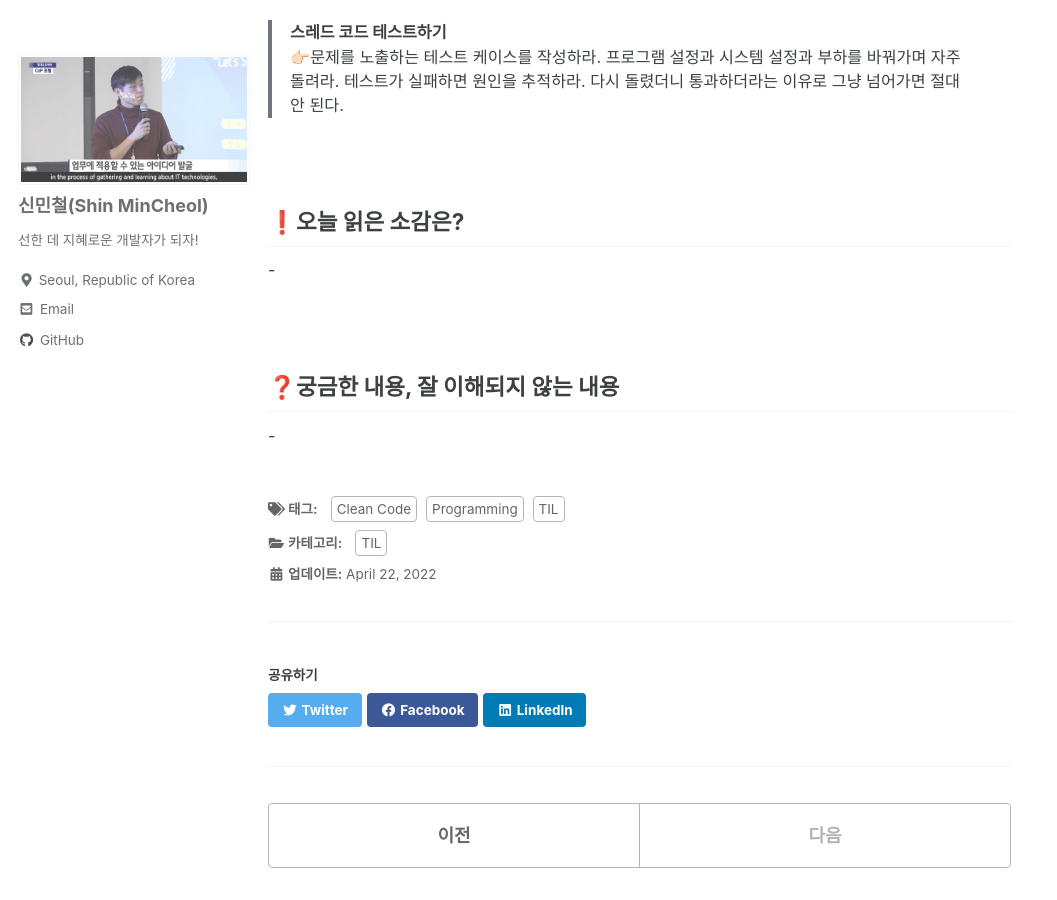
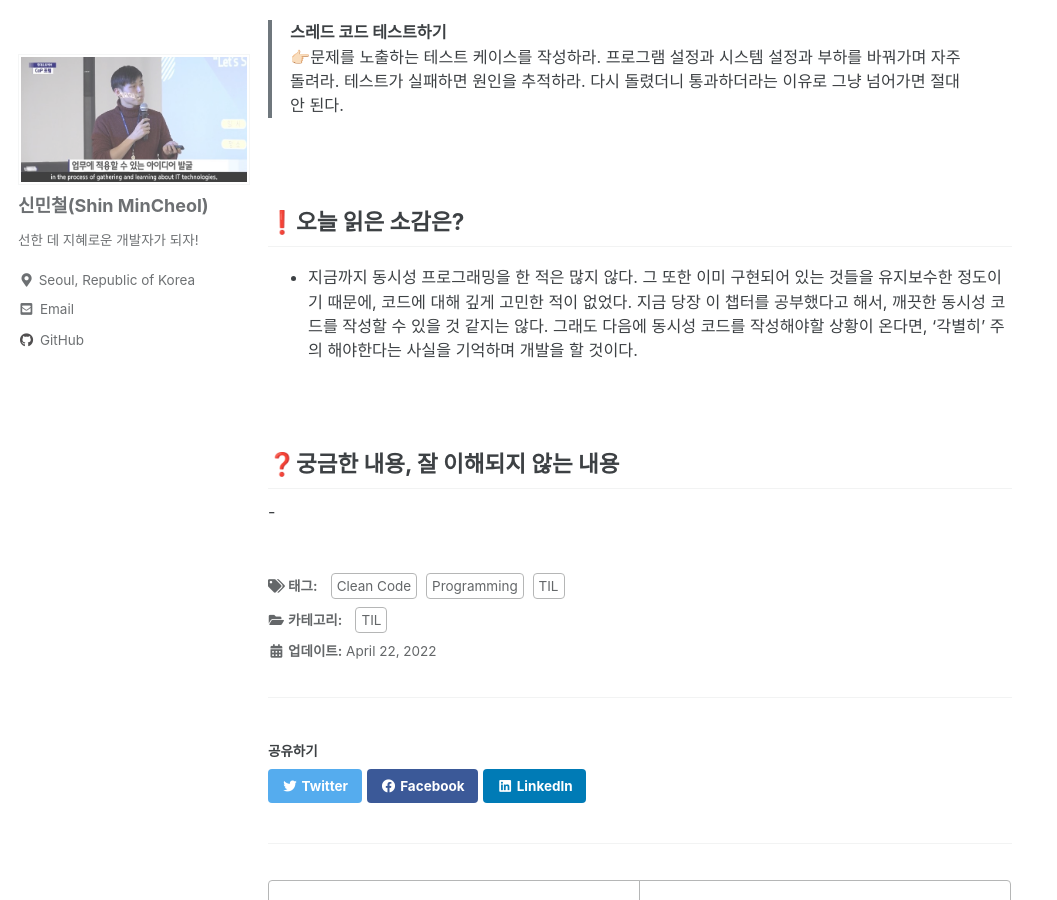
Before and after one commit to alsoj/alsoj.github.io, a Jekyll site: the page built from _posts/til/clean code/2022-04-22-[클린코드]13.동시성.md, in a window 1280 px wide and 900 px high, scrolled down 1725 px. Shown: the whole window, without its empty margins (0-1057 px from the left). Built offline with Jekyll 4.4.1, drawn with Linux system fonts in a browser that asks for light colours; cached includes are drawn as plain includes; comment, search, counter and statistics services are not loaded.

Commit message:
modify TIL clean code

```diff
--- a/_posts/til/clean code/2022-04-22-[클린코드]13.동시성.md
+++ b/_posts/til/clean code/2022-04-22-[클린코드]13.동시성.md
@@ -66,7 +66,7 @@ tags:
 
 ## ❗오늘 읽은 소감은?
 
--
+- 지금까지 동시성 프로그래밍을 한 적은 많지 않다. 그 또한 이미 구현되어 있는 것들을 유지보수한 정도이기 때문에, 코드에 대해 깊게 고민한 적이 없었다. 지금 당장 이 챕터를 공부했다고 해서, 깨끗한 동시성 코드를 작성할 수 있을 것 같지는 않다. 그래도 다음에 동시성 코드를 작성해야할 상황이 온다면, '각별히' 주의 해야한다는 사실을 기억하며 개발을 할 것이다.
 
 <br />
 
```
